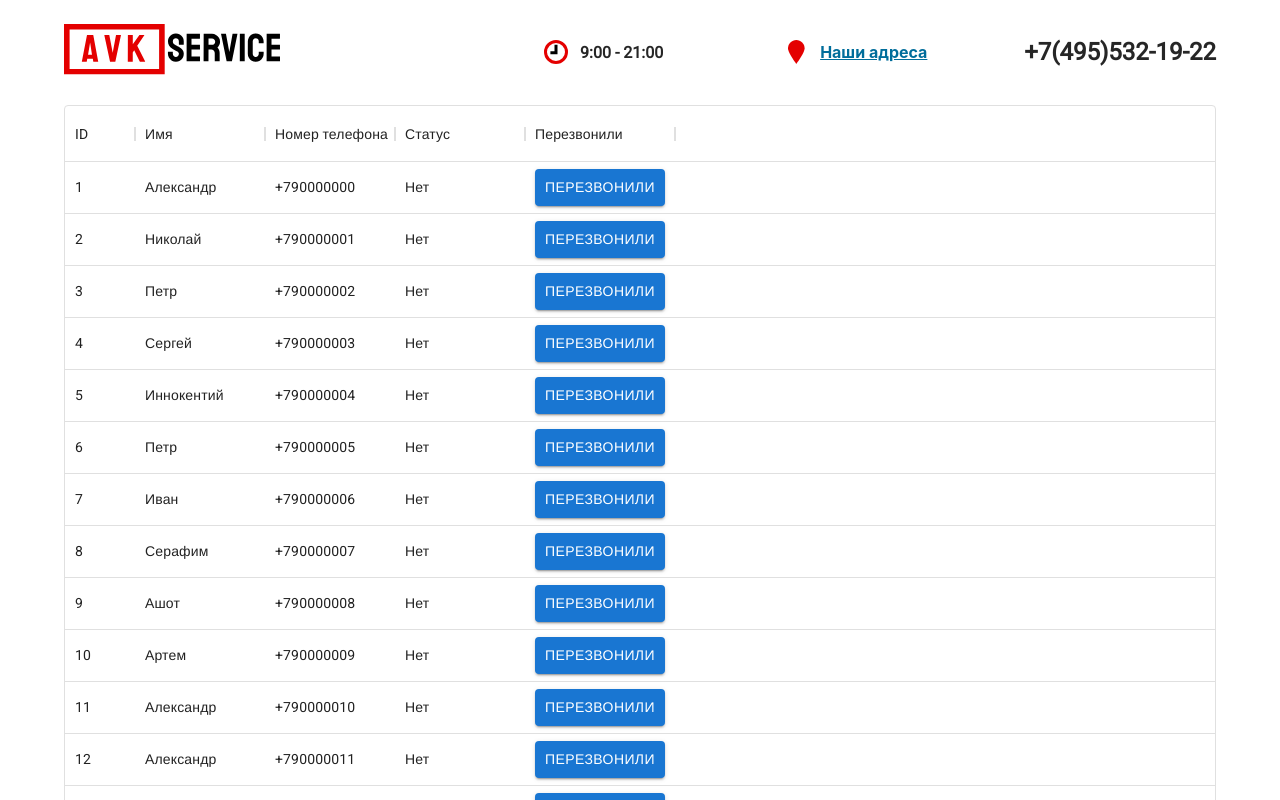
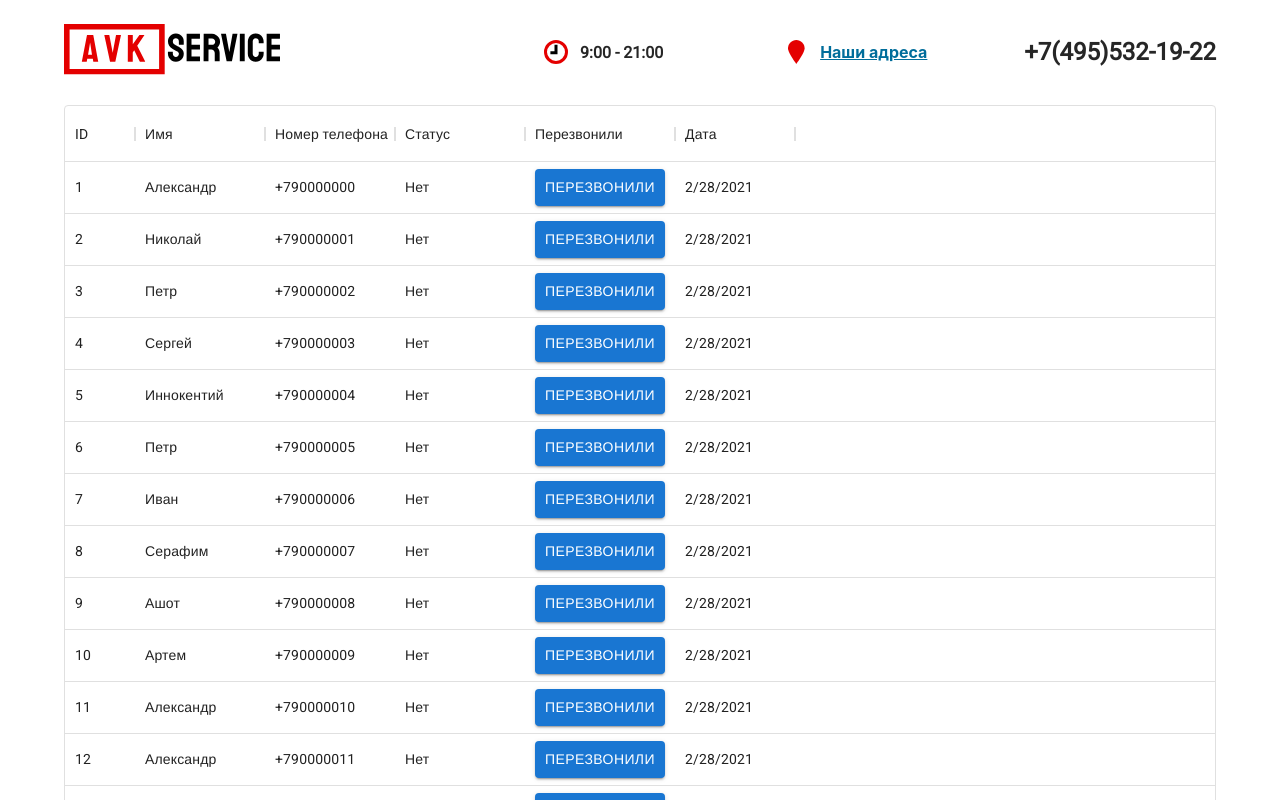
Before and after one commit to sspik/avkservice, a Next.js app: page /phones in a window 1280 px wide. Shown: the top 800 px of the page. Built offline with nearby package versions, Linux system fonts and the light colour scheme; a web font is replaced by a local one.

Commit message:
add date

```diff
--- a/pages/phones/index.tsx
+++ b/pages/phones/index.tsx
@@ -8,6 +8,7 @@ import { Button } from '@mui/material'
 
 const Phones: NextPage = () => {
 
+    const date = new Date(2021, 1, 28).toLocaleDateString()
 
     const rows = [
         {
@@ -15,27 +16,28 @@ const Phones: NextPage = () => {
             lastName: 'Александр',
             phoneNumber: '+790000000',
             age: 'Нет',
+            date
         },
-        { id: 2, lastName: 'Николай', phoneNumber: '+790000001', age: 'Нет' },
-        { id: 3, lastName: 'Петр', phoneNumber: '+790000002', age: 'Нет' },
-        { id: 4, lastName: 'Сергей', phoneNumber: '+790000003', age: 'Нет' },
-        { id: 5, lastName: 'Иннокентий', phoneNumber: '+790000004', age: 'Нет' },
-        { id: 6, lastName: 'Петр', phoneNumber: '+790000005', age: 'Нет' },
-        { id: 7, lastName: 'Иван', phoneNumber: '+790000006', age: 'Нет' },
-        { id: 8, lastName: 'Серафим', phoneNumber: '+790000007', age: 'Нет' },
-        { id: 9, lastName: 'Ашот', phoneNumber: '+790000008', age: 'Нет' },
-        { id: 10, lastName: 'Артем', phoneNumber: '+790000009', age: 'Нет' },
-        { id: 11, lastName: 'Александр', phoneNumber: '+790000010', age: 'Нет' },
-        { id: 12, lastName: 'Александр', phoneNumber: '+790000011', age: 'Нет' },
-        { id: 13, lastName: 'Александр', phoneNumber: '+790000012', age: 'Нет' },
-        { id: 14, lastName: 'Александр', phoneNumber: '+790000013', age: 'Нет' },
-        { id: 15, lastName: 'Александр', phoneNumber: '+790000014', age: 'Нет' },
-        { id: 16, lastName: 'Александр', phoneNumber: '+790000015', age: 'Нет' },
-        { id: 17, lastName: 'Александр', phoneNumber: '+790000016', age: 'Нет' },
-        { id: 18, lastName: 'Александр', phoneNumber: '+790000017', age: 'Нет' },
-        { id: 19, lastName: 'Александр', phoneNumber: '+790000018', age: 'Нет' },
-        { id: 20, lastName: 'Александр', phoneNumber: '+790000019', age: 'Нет' },
-        { id: 21, lastName: 'Александр', phoneNumber: '+790000020', age: 'Нет' },
+        { id: 2, lastName: 'Николай', phoneNumber: '+790000001', age: 'Нет', date },
+        { id: 3, lastName: 'Петр', phoneNumber: '+790000002', age: 'Нет',date },
+        { id: 4, lastName: 'Сергей', phoneNumber: '+790000003', age: 'Нет',date },
+        { id: 5, lastName: 'Иннокентий', phoneNumber: '+790000004', age: 'Нет',date },
+        { id: 6, lastName: 'Петр', phoneNumber: '+790000005', age: 'Нет',date },
+        { id: 7, lastName: 'Иван', phoneNumber: '+790000006', age: 'Нет',date },
+        { id: 8, lastName: 'Серафим', phoneNumber: '+790000007', age: 'Нет',date },
+        { id: 9, lastName: 'Ашот', phoneNumber: '+790000008', age: 'Нет',date },
+        { id: 10, lastName: 'Артем', phoneNumber: '+790000009', age: 'Нет',date },
+        { id: 11, lastName: 'Александр', phoneNumber: '+790000010', age: 'Нет',date },
+        { id: 12, lastName: 'Александр', phoneNumber: '+790000011', age: 'Нет',date },
+        { id: 13, lastName: 'Александр', phoneNumber: '+790000012', age: 'Нет',date },
+        { id: 14, lastName: 'Александр', phoneNumber: '+790000013', age: 'Нет',date },
+        { id: 15, lastName: 'Александр', phoneNumber: '+790000014', age: 'Нет',date },
+        { id: 16, lastName: 'Александр', phoneNumber: '+790000015', age: 'Нет',date },
+        { id: 17, lastName: 'Александр', phoneNumber: '+790000016', age: 'Нет',date },
+        { id: 18, lastName: 'Александр', phoneNumber: '+790000017', age: 'Нет',date },
+        { id: 19, lastName: 'Александр', phoneNumber: '+790000018', age: 'Нет',date },
+        { id: 20, lastName: 'Александр', phoneNumber: '+790000019', age: 'Нет',date },
+        { id: 21, lastName: 'Александр', phoneNumber: '+790000020', age: 'Нет',date },
     ]
 
     const [data, setData] = useState<any>(rows)
@@ -75,6 +77,7 @@ const Phones: NextPage = () => {
                 return <Button variant='contained' onClick={onClick}>Перезвонили</Button>
             },
         },
+        { field: 'date', headerName: 'Дата', width: 120 },
 
     ]
 
```
